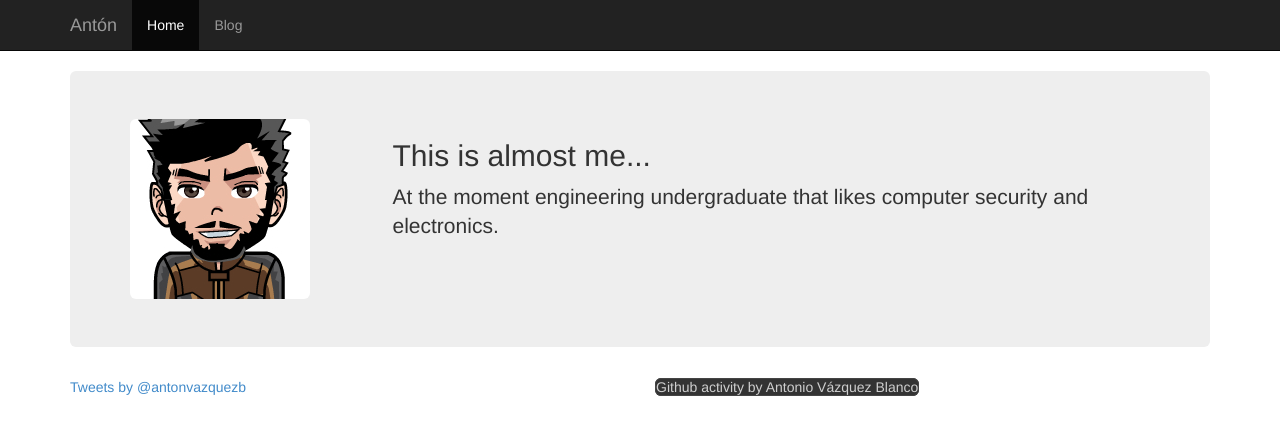
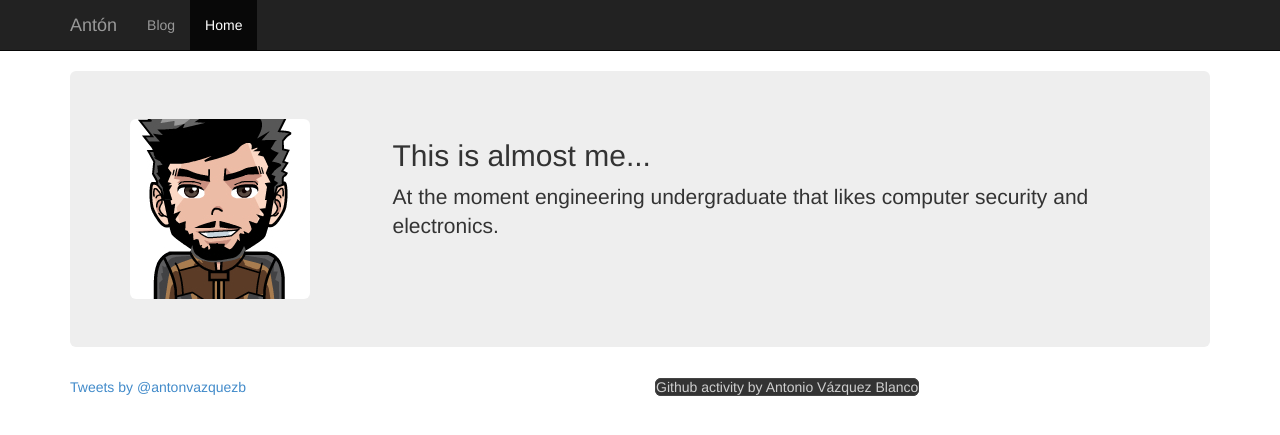
Before and after one commit to antoniovazquezblanco/antoniovazquezblanco.github.io, a Jekyll site: the page built from index.html, in a window 1280 px wide. Shown: the top 435 px of the page. Built offline with Jekyll 4.4.1, drawn with Linux system fonts in a browser that asks for light colours; Markdown is read by kramdown in place of the engine named in the settings; comment, search, counter and statistics services are not loaded.

Commit message:
Revert page order fix as was causing problems in github.

```diff
--- a/_includes/header.html
+++ b/_includes/header.html
@@ -14,8 +14,7 @@
 		<!-- Collect the nav links, forms, and other content for toggling -->
 		<div class="collapse navbar-collapse" id="bs-example-navbar-collapse-1">
 			<ul class="nav navbar-nav">
-				{% assign sorted_pages =  site.pages | sort: 'order' %}
-				{% for p in sorted_pages %}
+				{% for p in (site.pages | sort: 'order') %}
 					<li {% if p.url == page.url %}class="active"{% endif %}>
 						<a href="{{ p.url }}">{{ p.title }}</a>
 					</li>
```
